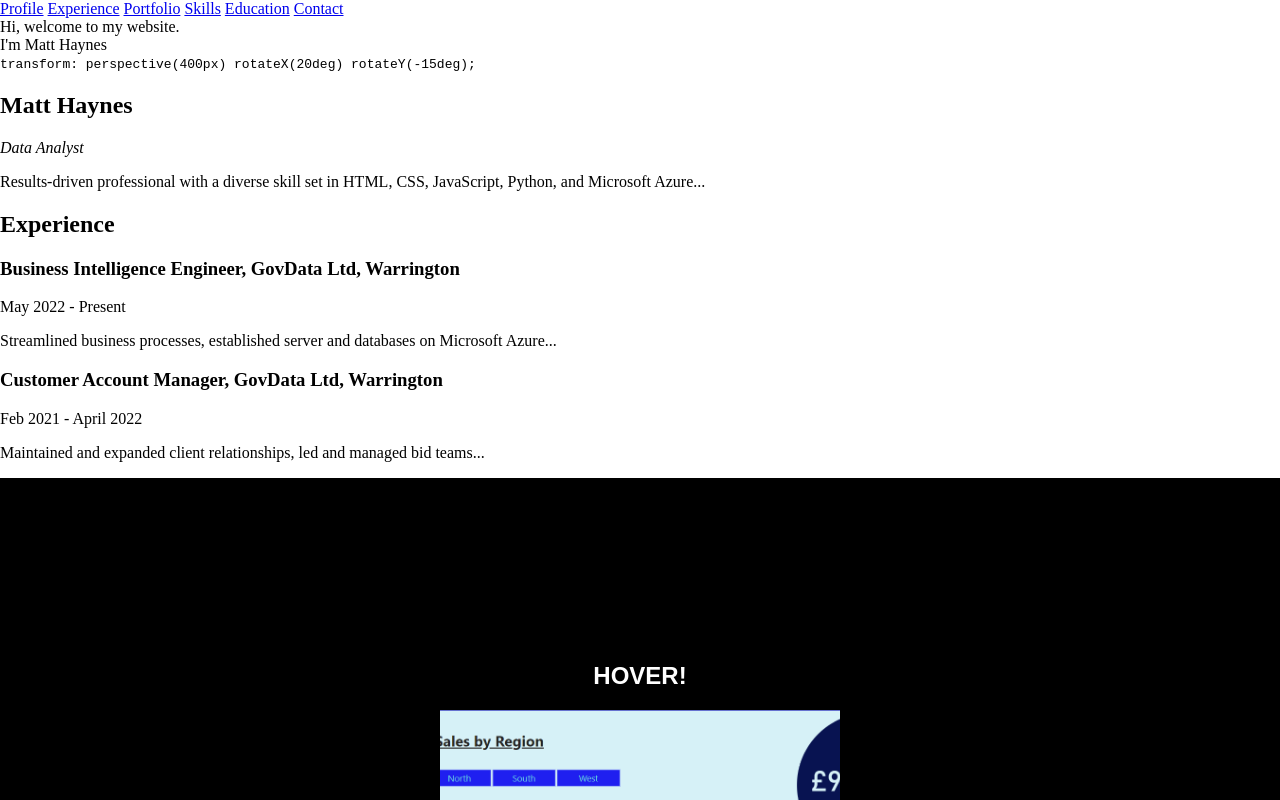
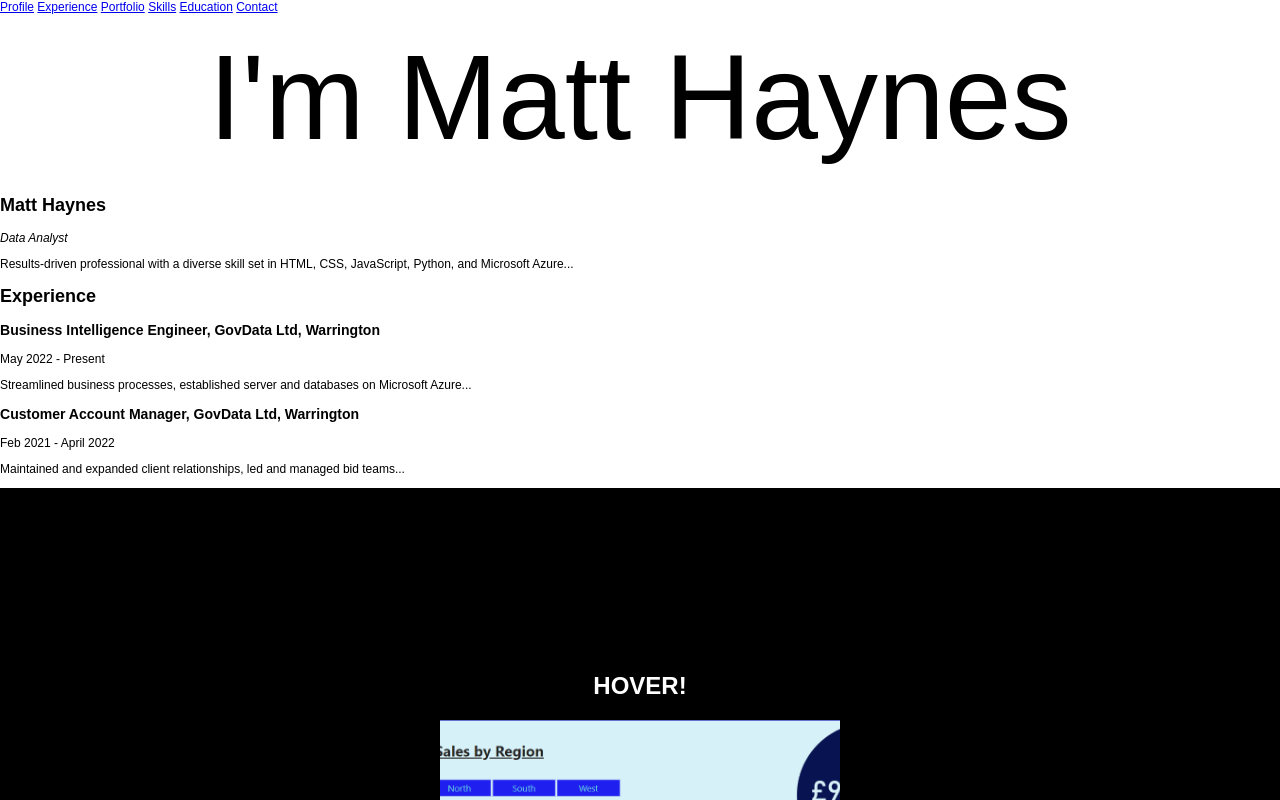
Before and after one commit to Matt-Haynes/Portfolio, a plain HTML site: page index.html in a window 1280 px wide. Shown: the top 800 px of the page. Drawn offline with Linux system fonts and the light colour scheme; a script that the page names is missing.

Commit message:
update 18

```diff
--- a/style.css
+++ b/style.css
@@ -129,3 +129,51 @@ html {
       clip-path:"M400.21,112.61v-15.31H234.82v-9.04h52.51v-6.59h112.67V32.54h-33.6V6.06h-95.3V0H69.47V2.36H29.34V13.55h40.13v7.51H32.34v20.87h-12.38v10.18H0v36.15H19.96v49.37h18.2v23.05H13.82v11.8H.23v6.81H13.82v37.96h18.52v22.74H13.14v13.3h19.2v8.96h106.23v4.44H.23v26.8H61.69v30.62h-29.35v14.67H114.47v11.23H17.55v30.62h18.3v17.63h51.68v-17.63h26.94v11.98h143.72v5.65h141.81v-25.45h-114.47v-5.21h101.25v-.75h13.22v-8.29h-13.22v-29.24h-17.58v-10.32h30.72v-10.85h-30.72v-5.11h30.72v-31.26h-16.99v-29.1h17.08v-24.74h-60.14v-6.74h-24.11v-8.11h70.6v-61.25h-20.92v-29.24h34.78Zm-164.97,180.87v-8.94h88.66v12.37h-108.46v-3.43h19.79Zm-50.53-151.63v18.82h-30.76v-23.05h71.6v4.23h-40.84Z";
     }
   }
+
+  @import url('https://fonts.googleapis.com/css?family=Anton');
+
+$text-color: #517d1d;
+$background: linear-gradient(45deg, darken(#517d1d, 11%) 20%, darken(#517d1d, 10%) 0%, darken(#517d1d, 11%) 80%, darken(#517d1d, 10%) 0%);
+
+html, body {
+  width: 100%;
+  height: 100%;
+}
+
+body {
+  margin: 0;
+  overflow: hidden;
+  background: $background;
+  font-family: sans-serif;
+  font-size: 12px;
+}
+
+.centered {
+  display: flex;
+  align-items: center;
+  justify-content: center;
+  height: inherit;
+  flex-direction: column;
+}
+
+.comment {
+  text-align: center;
+  color: rgba(255, 255, 255, .2);
+}
+
+.text {
+  font-size: 10em;
+  transition: 1s ease-in-out;
+  color: $text-color;
+  font-family: 'Anton', sans-serif;
+
+  &:hover {
+    transform: perspective(400px) rotateX(20deg) rotateY(-15deg);
+    $value: ();
+    @for $i from 1 through 40 {
+      $theShadow: #{$i}px #{$i}px rgba(darken($text-color, 15%), (1 - ($i * .04)));
+      $value: append($value, $theShadow, comma);
+    }
+    text-shadow: $value;
+  }
+}
```
